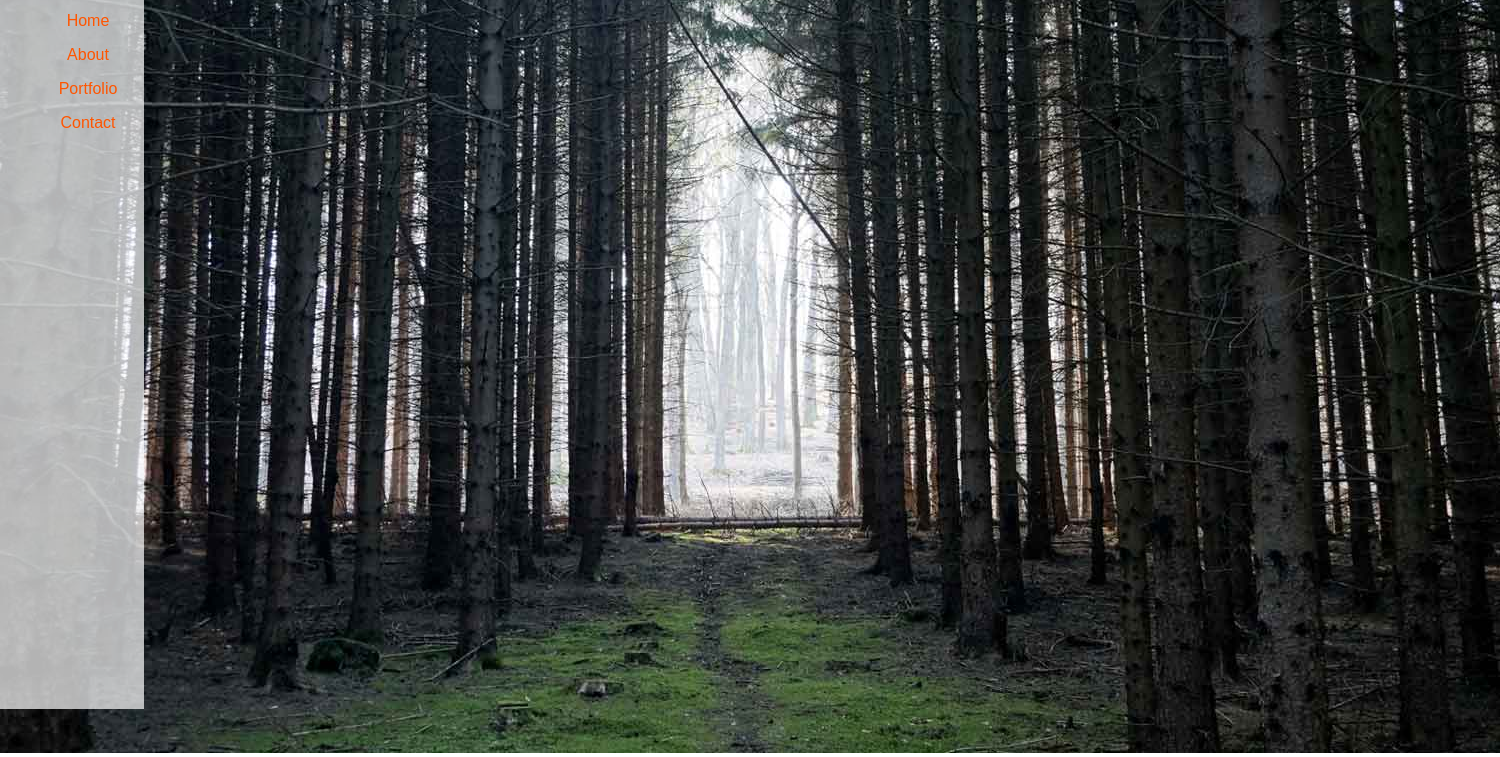
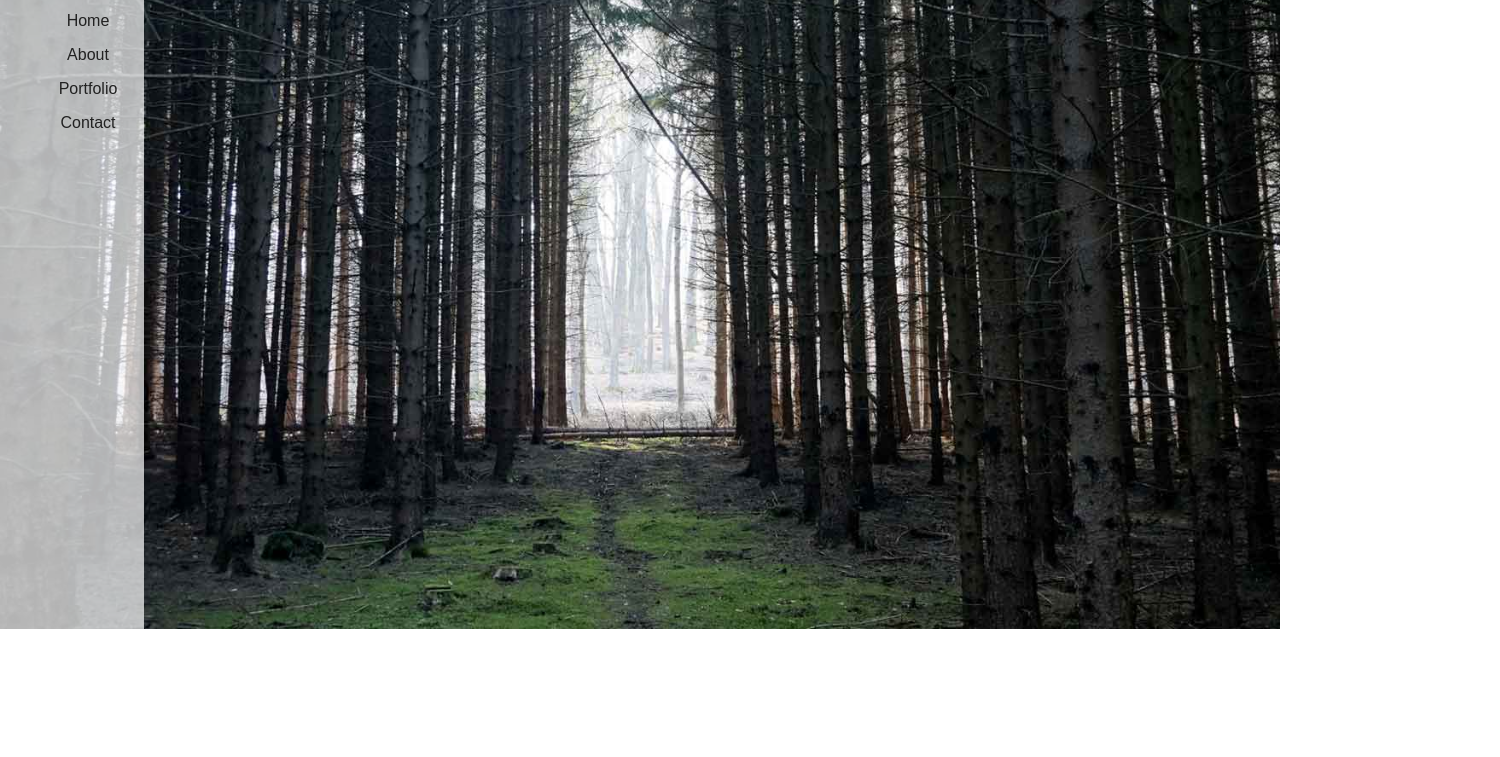
Before and after one commit to gord0186/exercise-3, a plain HTML site: page index.html in a window 1280 px wide. Shown: the part 91-848 px from the top of the page, 1500 px wide, since content can reach past the window. After the commit the page ends 800 px from the top, so only its background shows below. Drawn offline with nearby package versions, Linux system fonts and the light colour scheme; some icons are missing.

Commit message:
style (sass main)  image width

```diff
--- a/scss/_base.scss
+++ b/scss/_base.scss
@@ -3,6 +3,6 @@
 $light-grey: #ccc;
 $black: #222;
 $opacity-white: rgba(255, 255, 255, .7);
-$text-color: #ff5500;
+$text-color: #222;
 
 $font: arial, san-sarif;
--- a/scss/components/_main.scss
+++ b/scss/components/_main.scss
@@ -17,7 +17,9 @@ html {
 	box-sizing: inherit;
 }
 
-
+img{
+	width: 100%;
+}
 body{
   font-family: sans-serif;
   @include zero;
```
Also changed, not shown: css/style.css.
